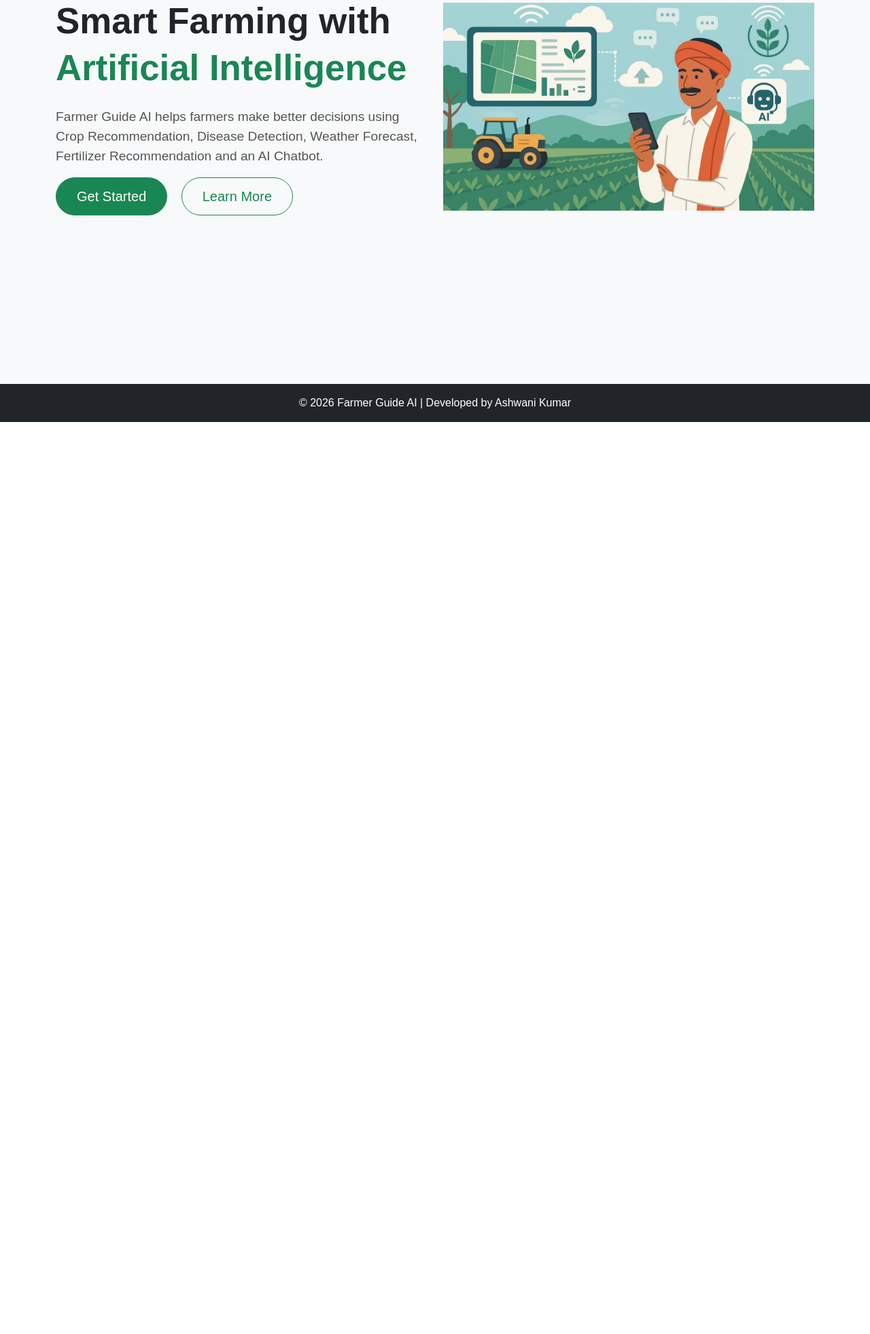
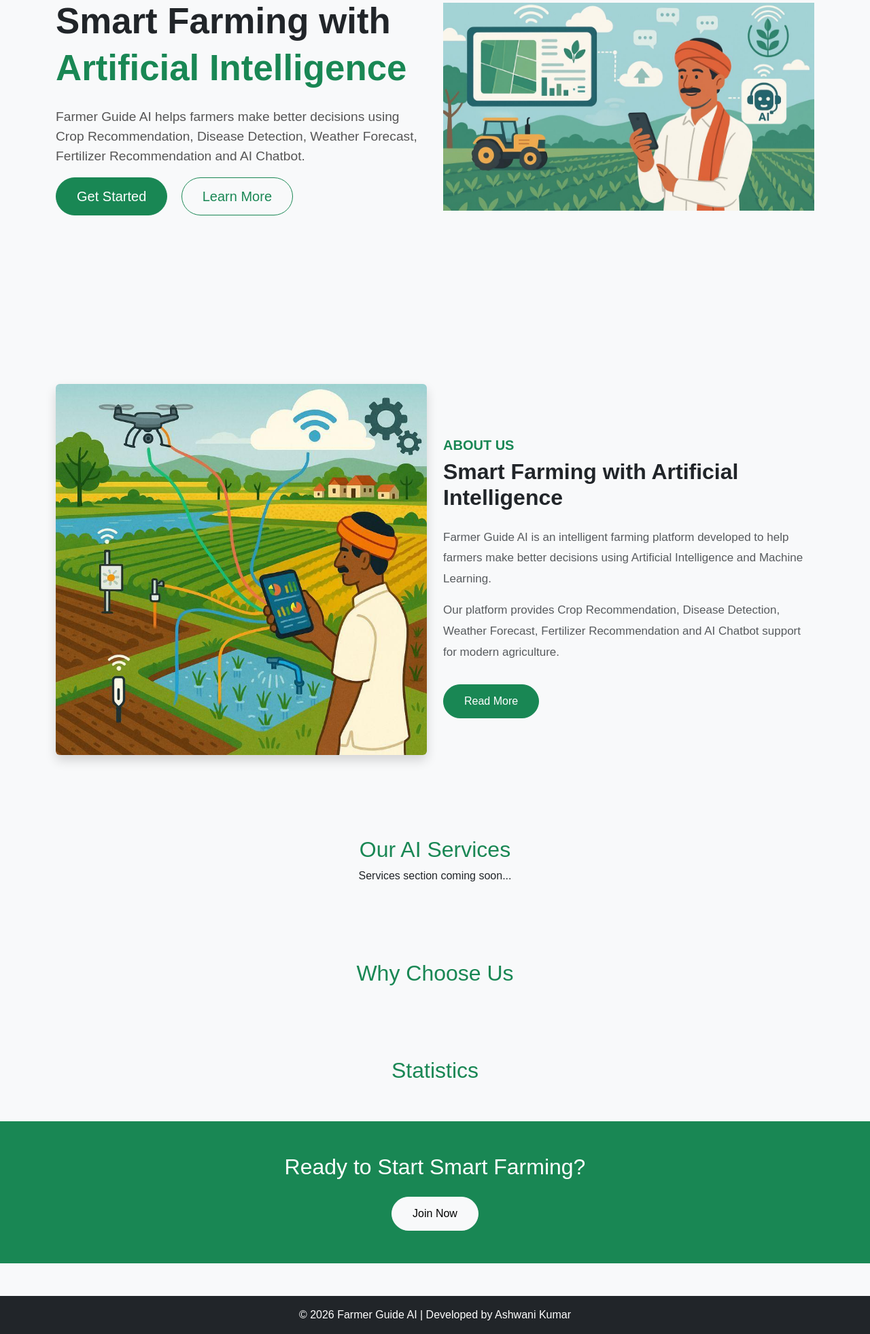
Before and after one commit to Ashwaniansh/Farmer---Guide---AI, a Flask app: page / in a window 1280 px wide. Shown: the part 259-2222 px from the top of the page at 68% size. Before the commit the page ends 880 px from the top, so only its background shows below. Run offline with Flask 3, Linux system fonts and the light colour scheme.

Commit message:
Initial project structure

```diff
--- a/static/css/style.css
+++ b/static/css/style.css
@@ -23,9 +23,22 @@ body{
 }
 .hero-image{
     max-width:100%;
-    max-height:550px;
+    max-height:auto;
 }
 .btn{
     border-radius:30px;
     padding:12px 30px;
 }
+#about{
+    padding:90px 0;
+}
+#about img{
+    border-radius:20px;
+}
+#about h2{
+    font-weight:700;
+}
+#about p{
+    font-size:17px;
+    line-height:1.8;
+}
--- /dev/null
+++ b/templates/components/about.html
@@ -0,0 +1,34 @@
+<section class="py-5 bg-light" id="about">
+    <div class="container">
+        <div class="row align-items-center">
+<!-- Left Image -->
+            <div class="col-lg-6 mb-4">
+                <img src="{{ url_for('static', filename='images/About.jpg') }}"
+                     class="img-fluid rounded shadow"
+                     alt="About Farmer Guide AI">
+            </div>
+<!-- Right Content -->
+            <div class="col-lg-6">
+                <h5 class="text-success fw-bold">
+                    ABOUT US
+                </h5>
+                <h2 class="fw-bold mb-4">
+                    Smart Farming with Artificial Intelligence
+                </h2>
+                <p class="text-muted">
+                    Farmer Guide AI is an intelligent farming platform developed
+                    to help farmers make better decisions using Artificial
+                    Intelligence and Machine Learning.
+                </p>
+                <p class="text-muted">
+                    Our platform provides Crop Recommendation, Disease Detection,
+                    Weather Forecast, Fertilizer Recommendation and AI Chatbot
+                    support for modern agriculture.
+                </p>
+                <a href="/about" class="btn btn-success mt-3">
+                    Read More
+                </a>
+            </div>
+        </div>
+    </div>
+</section>
--- /dev/null
+++ b/templates/components/contact_cta.html
@@ -0,0 +1,10 @@
+<section class="py-5 bg-success text-white">
+<div class="container text-center">
+<h2>
+Ready to Start Smart Farming?
+</h2>
+<a href="/register" class="btn btn-light mt-3">
+Join Now
+</a>
+</div>
+</section>
--- /dev/null
+++ b/templates/components/hero.html
@@ -0,0 +1,30 @@
+<section class="hero py-5">
+    <div class="container">
+        <div class="row align-items-center">
+<!-- Left Side -->
+            <div class="col-lg-6">
+                <h1 class="display-4 fw-bold">
+                    Smart Farming with
+                    <span class="text-success">Artificial Intelligence</span>
+                </h1>
+                <p class="lead mt-4">
+                    Farmer Guide AI helps farmers make better decisions using
+                    Crop Recommendation, Disease Detection, Weather Forecast,
+                    Fertilizer Recommendation and AI Chatbot.
+                </p>
+                <a href="/register" class="btn btn-success btn-lg me-3">
+                    Get Started
+                </a>
+                <a href="/about" class="btn btn-outline-success btn-lg">
+                    Learn More
+                </a>
+            </div>
+<!-- Right Side -->
+            <div class="col-lg-6 text-center">
+                <img src="{{ url_for('static', filename='images/Hero.jpg') }}"
+                     class="img-fluid hero-image"
+                     alt="Farmer Guide AI">
+            </div>
+        </div>
+    </div>
+</section>
--- /dev/null
+++ b/templates/components/services.html
@@ -0,0 +1,10 @@
+<section class="py-5">
+<div class="container">
+<h2 class="text-center text-success">
+Our AI Services
+</h2>
+<p class="text-center">
+Services section coming soon...
+</p>
+</div>
+</section>
--- /dev/null
+++ b/templates/components/statistics.html
@@ -0,0 +1,7 @@
+<section class="py-5">
+<div class="container">
+<h2 class="text-center text-success">
+Statistics
+</h2>
+</div>
+</section>
--- /dev/null
+++ b/templates/components/why_choose_us.html
@@ -0,0 +1,7 @@
+<section class="py-5 bg-light">
+<div class="container">
+<h2 class="text-center text-success">
+Why Choose Us
+</h2>
+</div>
+</section>
--- a/templates/index.html
+++ b/templates/index.html
@@ -1,32 +1,12 @@
 {% extends "base.html" %}
-{% block title %}Home | Farmer Guide AI{% endblock %}
+{% block title %}
+Home | Farmer Guide AI
+{% endblock %}
 {% block content %}
-<section class="hero">
-    <div class="container">
-        <div class="row align-items-center">
-            <div class="col-lg-6">
-                <h1 class="display-4 fw-bold">
-                    Smart Farming with
-                    <span class="text-success">Artificial Intelligence</span>
-                </h1>
-                <p class="lead mt-4">
-                    Farmer Guide AI helps farmers make better decisions using
-                    Crop Recommendation, Disease Detection, Weather Forecast,
-                    Fertilizer Recommendation and an AI Chatbot.
-                </p>
-                <a href="/register" class="btn btn-success btn-lg me-3">
-                    Get Started
-                </a>
-                <a href="/about" class="btn btn-outline-success btn-lg">
-                    Learn More
-                </a>
-            </div>
-            <div class="col-lg-6 text-center">
-                <img src="{{ url_for('static', filename='images/Hero1.jpg') }}"
-                     class="img-fluid hero-image"
-                     alt="Farmer Guide AI">
-            </div>
-        </div>
-    </div>
-</section>
+{% include "components/hero.html" %}
+{% include "components/about.html" %}
+{% include "components/services.html" %}
+{% include "components/why_choose_us.html" %}
+{% include "components/statistics.html" %}
+{% include "components/contact_cta.html" %}
 {% endblock %}
```
Also changed, not shown: static/images/Hero.jpg (renamed from static/images/Hero1.jpg).
